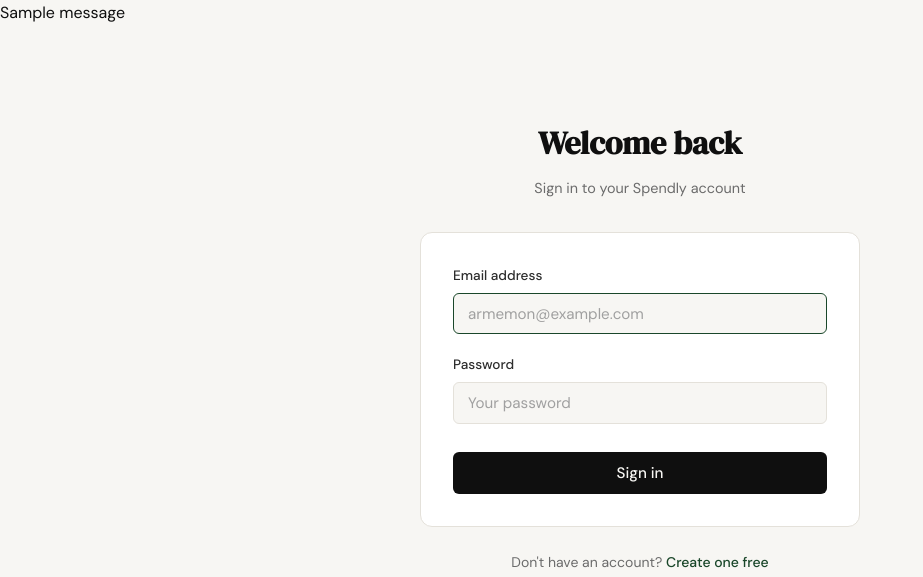
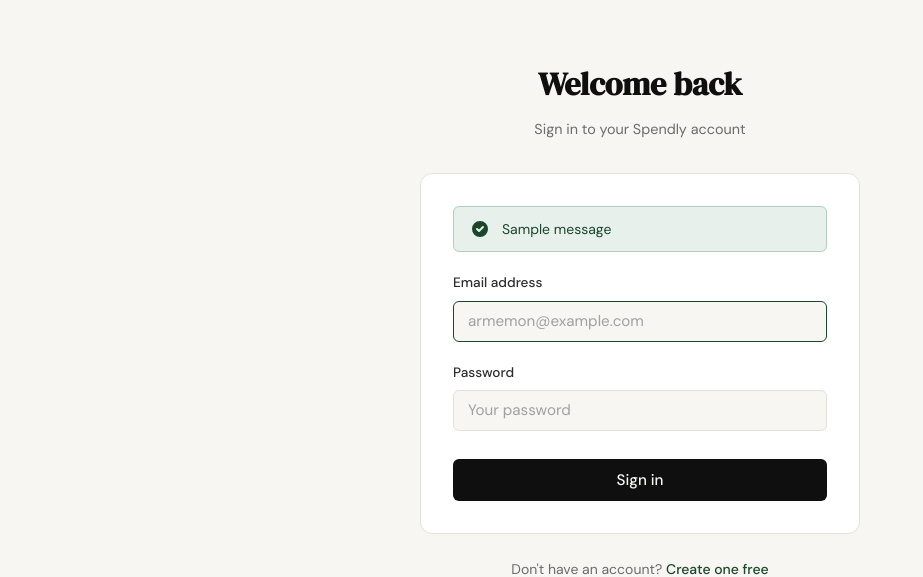
Before and after one commit to ARMemon231/expense-tracker-ai, a Flask app: page /login in a window 1280 px wide. Shown: the part 61-638 px from the top of the page, without its empty margins (0-923 px from the left). Run offline with Flask 3, Linux system fonts and the light colour scheme; one stand-in notice (Sample message) is shown.

Commit message:
add login functionality

```diff
--- a/expense-tracker/app.py
+++ b/expense-tracker/app.py
@@ -1,6 +1,6 @@
-from flask import Flask, render_template, request, redirect, url_for, flash
-from werkzeug.security import generate_password_hash
-from database.db import init_db, seed_db, create_user
+from flask import Flask, render_template, request, redirect, url_for, flash, session
+from werkzeug.security import generate_password_hash, check_password_hash
+from database.db import init_db, seed_db, create_user, get_user_by_email
 
 app = Flask(__name__)
 app.secret_key = "spendly_secret_key_for_flashing"
@@ -21,6 +21,9 @@ def landing():
 
 @app.route("/register", methods=["GET", "POST"])
 def register():
+    if session.get("user_id"):
+        return redirect(url_for("landing"))
+
     if request.method == "POST":
         name = request.form.get("name")
         email = request.form.get("email")
@@ -42,14 +45,34 @@ def register():
             flash("Email already registered", "error")
             return render_template("register.html")
 
-        flash("Account created successfully! Please log in.", "success")
+        flash("Account created successfully! Please sign in to continue.", "success")
         return redirect(url_for("login"))
 
     return render_template("register.html")
 
 
-@app.route("/login")
+@app.route("/login", methods=["GET", "POST"])
 def login():
+    if session.get("user_id"):
+        return redirect(url_for("landing"))
+
+    if request.method == "POST":
+        email = request.form.get("email")
+        password = request.form.get("password")
+
+        if not email or not password:
+            flash("All fields are required", "error")
+            return render_template("login.html")
+
+        user = get_user_by_email(email)
+        if user and check_password_hash(user["password_hash"], password):
+            session["user_id"] = user["id"]
+            flash("Logged in successfully!", "success")
+            return redirect(url_for("landing"))
+
+        flash("Invalid email or password.", "error")
+        return render_template("login.html")
+
     return render_template("login.html")
 
 
@@ -69,7 +92,9 @@ def privacy():
 
 @app.route("/logout")
 def logout():
-    return "Logout — coming in Step 3"
+    session.clear()
+    flash("You have been logged out.", "success")
+    return redirect(url_for("landing"))
 
 
 @app.route("/profile")
--- a/expense-tracker/static/css/style.css
+++ b/expense-tracker/static/css/style.css
@@ -118,6 +118,29 @@ a { color: inherit; text-decoration: none; }
 /* ------------------------------------------------------------------ */
 
 .main-content { min-height: calc(100vh - 60px - 100px); }
+
+/* ------------------------------------------------------------------ */
+/* Flash Messages                                                     */
+/* ------------------------------------------------------------------ */
+
+.flash-messages {
+    max-width: var(--max-width);
+    margin: 1.5rem auto 0;
+    padding: 0 2rem;
+}
+
+.flash-message {
+    padding: 0.75rem 1rem;
+    border-radius: var(--radius-sm);
+    font-size: 0.95rem;
+    border: 1px solid transparent;
+}
+
+.flash-message.flash-success {
+    background: var(--accent-light);
+    color: var(--accent);
+    border-color: #b2cfbe;
+}
 
 /* ------------------------------------------------------------------ */
 /* ------------------------------------------------------------------ */
@@ -597,6 +620,27 @@ a { color: inherit; text-decoration: none; }
     margin-bottom: 1.25rem;
 }
 
+.auth-success {
+    background: var(--accent-light);
+    color: var(--accent);
+    border: 1px solid #b2cfbe;
+    border-radius: var(--radius-sm);
+    padding: 0.75rem 1rem;
+    font-size: 0.875rem;
+    margin-bottom: 1.25rem;
+    display: flex;
+    align-items: center;
+    gap: 0.75rem;
+    line-height: 1.4;
+}
+
+.success-icon {
+    width: 1.25rem;
+    height: 1.25rem;
+    flex-shrink: 0;
+    color: var(--accent);
+}
+
 .form-group { margin-bottom: 1.25rem; }
 
 .form-group label {
--- a/expense-tracker/templates/base.html
+++ b/expense-tracker/templates/base.html
@@ -12,6 +12,8 @@
 </head>
 <body>
 
+    {% set flashed_messages = get_flashed_messages(with_categories=true) %}
+
     <nav class="navbar">
         <div class="nav-inner">
             <a href="{{ url_for('landing') }}" class="nav-brand">
@@ -19,23 +21,26 @@
                 <span class="brand-name">Spendly</span>
             </a>
             <div class="nav-links">
+                {% if session.get("user_id") %}
+                    <a href="{{ url_for('profile') }}">Profile</a>
+                    <a href="{{ url_for('logout') }}" class="nav-cta">Sign out</a>
+                {% else %}
                     <a href="{{ url_for('login') }}">Sign in</a>
                     <a href="{{ url_for('register') }}" class="nav-cta">Get started</a>
+                {% endif %}
             </div>
         </div>
     </nav>
 
-    {% with messages = get_flashed_messages(with_categories=true) %}
-      {% if messages %}
-        {% for category, message in messages %}
-          {% if category != 'error' %}
+    {% if flashed_messages %}
+      {% for category, message in flashed_messages %}
+        {% if category != 'error' and not (category == 'success' and request.path in [url_for('login'), url_for('register')]) %}
           <div class="flash-messages">
             <div class="flash-message flash-{{ category }}">{{ message }}</div>
           </div>
         {% endif %}
       {% endfor %}
     {% endif %}
-    {% endwith %}
 
     <main class="main-content">
 
--- a/expense-tracker/templates/login.html
+++ b/expense-tracker/templates/login.html
@@ -13,11 +13,28 @@
         </div>
 
         <div class="auth-card">
-            {% if error %}
-            <div class="auth-error">{{ error }}</div>
+            {% if flashed_messages %}
+              {% for category, message in flashed_messages %}
+                {% if category == 'error' %}
+                  <div class="auth-error">{{ message }}</div>
+                {% endif %}
+              {% endfor %}
             {% endif %}
 
-            <form method="POST" action="/login">
+            <form method="POST" action="{{ url_for('login') }}">
+                {% if flashed_messages %}
+                  {% for category, message in flashed_messages %}
+                    {% if category == 'success' %}
+                      <div class="auth-success">
+                        <svg class="success-icon" viewBox="0 0 20 20" fill="currentColor">
+                          <path fill-rule="evenodd" d="M10 18a8 8 0 100-16 8 8 0 000 16zm3.707-9.293a1 1 0 00-1.414-1.414L9 10.586 7.707 9.293a1 1 0 00-1.414 1.414l2 2a1 1 0 001.414 0l5-5z" clip-rule="evenodd" />
+                        </svg>
+                        <span>{{ message }}</span>
+                      </div>
+                    {% endif %}
+                  {% endfor %}
+                {% endif %}
+
                 <div class="form-group">
                     <label for="email">Email address</label>
                     <input type="email" id="email" name="email"
```
Also changed, not shown: expense-tracker/database/db.py (+8 -0 lines), expense-tracker/templates/register.html (+19 -9 lines), .claude/specs/0222-registration.md (deleted), .claude/specs/03-login-and-logout.md (added), expense-tracker/spendly.db. Lines whose indentation alone changed are shown as unchanged.
